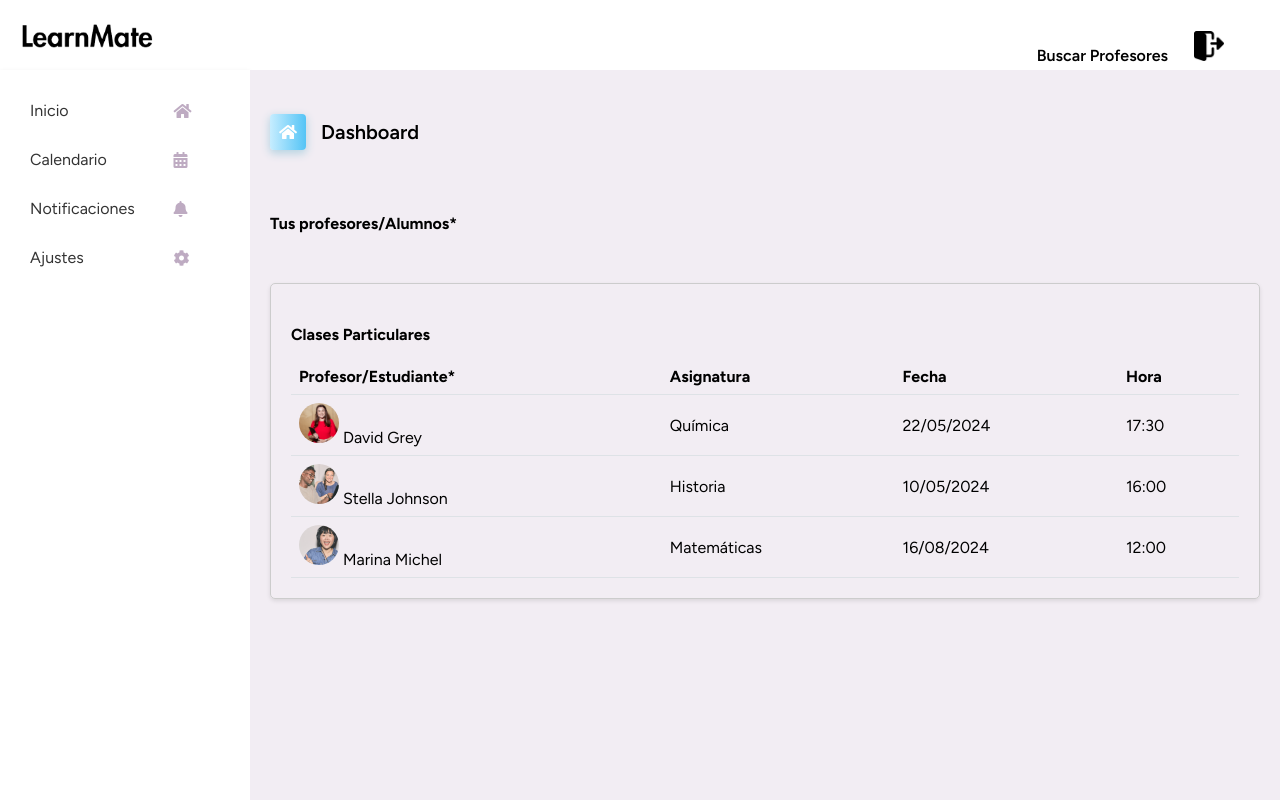
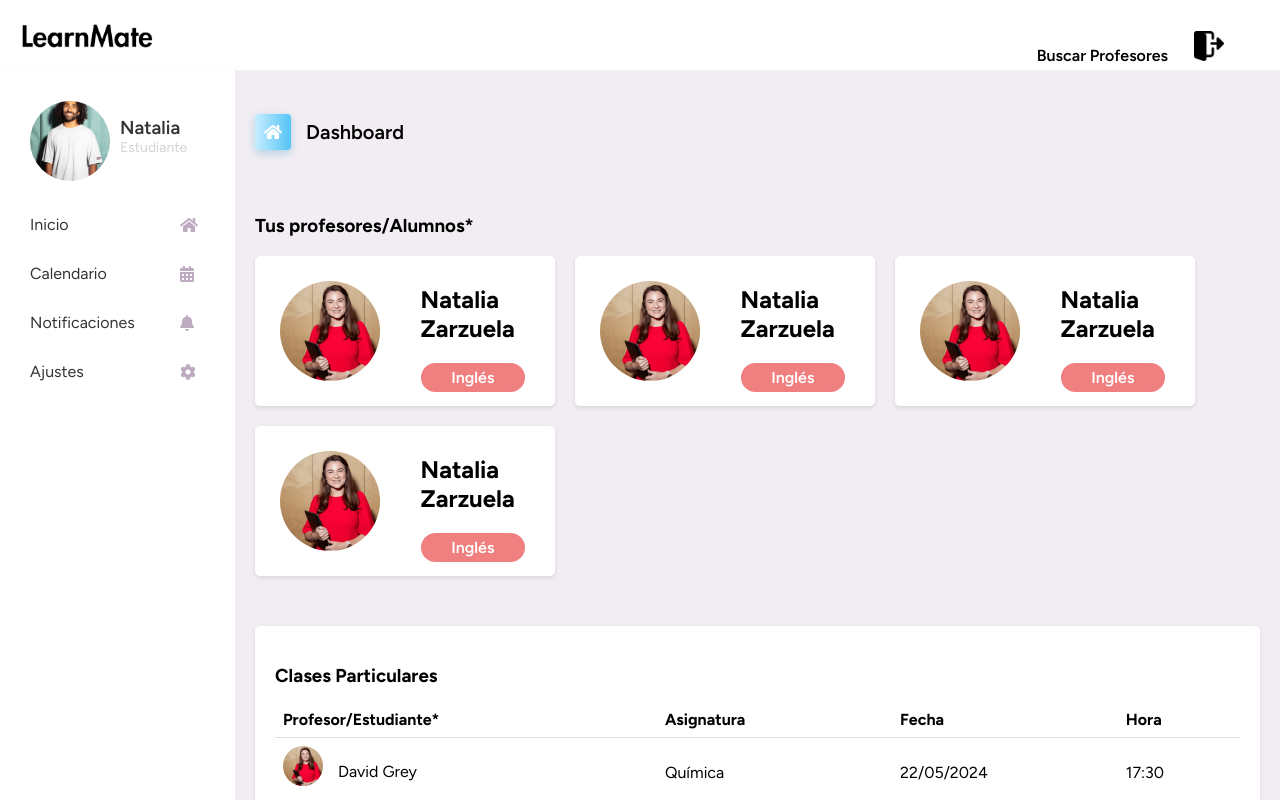
Before and after one commit to natalizg/LearnMate, a Vue app in the folder LearnMate/: page /dashboard in a window 1280 px wide. Shown: the top 800 px of the page. Built offline with nearby package versions, Linux system fonts and the light colour scheme.

Commit message:
en proceso

```diff
--- a/LearnMate/src/components/NavComponentStudent.vue
+++ b/LearnMate/src/components/NavComponentStudent.vue
@@ -1,11 +1,27 @@
 <script setup lang="ts">
+import useLogin from '../composables/useLogin';
+const { logout } = useLogin();
+import { ref } from 'vue';
+import { FontAwesomeIcon } from '@fortawesome/vue-fontawesome';
+import { faSignOutAlt, faChevronDown, faUser } from '@fortawesome/free-solid-svg-icons';
+
+const isMenuOpen = ref(false);
+
+const toggleMenu = () => {
+  isMenuOpen.value = !isMenuOpen.value;
+}
+
+const menuItems = [
+  { text: 'Perfil', icon: 'user', action: () => console.log('Go to Profile') },
+  { text: 'Cerrar sesión', icon: 'sign-out-alt', action: logout }
+];
 </script>
 
 <template>
     <div class="top-nav">
         <nav>
             <div class="left">
-                <router-link to="/"><img src="../assets/black-logo.png" alt=""></router-link>
+                <router-link to="/dashboard"><img src="../assets/black-logo.png" alt=""></router-link>
             </div>
             <div class="right">
                 <router-link to="/buscar-profesores"><a href="">Buscar Profesores</a></router-link>
@@ -39,6 +55,7 @@
         button{
             background-color: transparent;
             border:none;
+            cursor:pointer;
             img{
                 width:30px;
             }
--- a/LearnMate/src/components/StudentProfessorCard.vue
+++ b/LearnMate/src/components/StudentProfessorCard.vue
@@ -5,12 +5,14 @@
 <template>
     <div class="teacher-card">
         <div class="card">
-            <img src="../assets/asian-woman.jpg" alt="">
+            <div class="img">
+                <img src="../assets/profesora3.png" alt="">
+            </div>
             <div class="card-content">
                 <div class="name-description">
                     <h2>Natalia Zarzuela</h2>
                     <div class="profession">
-                        Química
+                        Inglés
                     </div>
                 </div>
             </div>
@@ -20,32 +22,41 @@
 
 <style lang="scss" scoped>
 .teacher-card{
-    background-color:white;
-    margin:20px;
-    border: 1px solid black;
-    border-radius:10px;
+    displaY:flex;
+    background-color: white;
+    border-radius: 5px;
+    box-shadow: 0 2px 4px rgba(0, 0, 0, 0.1);
     height:150px;
     width:300px;
     .card{
         display: flex;
-        overflow:hidden;
-        img{
-            max-width: 100%;
-            height: 150px;
-            width:150px;
-            border-radius: 10px;
-            object-fit: cover;
-            margin:0;
+        .img{
+            display:flex;
+            width:70%;
+            justify-content: center;
+            align-items: center;
+            img{
+                max-width: 100%;
+                height: 100px;
+                width:100px;
+                border-radius: 50%;
+                object-fit: cover;
+                margin:0;
+            }
         }
         .card-content{
             margin:0;
+            display:flex;
+            align-items: center;
             .name-description{
-                margin: 0px 35px;
+                margin: 0px 15px;
                 p{
                     font-size:17px;
                 }
                 .profession{
                     background-color:lightcoral;
+                    color:white;
+                    font-weight: 600;
                     margin: 5px 0px;
                     margin-right:15px;
                     padding: 5px;
--- a/LearnMate/src/components/TableClassComponent.vue
+++ b/LearnMate/src/components/TableClassComponent.vue
@@ -3,7 +3,7 @@
       <div class="col-12 grid-margin">
         <div class="card">
           <div class="card-body">
-            <h4 class="card-title">Clases Particulares</h4>
+            <h3 class="card-title">Clases Particulares</h3>
             <div class="table-responsive">
               <table class="table">
                 <thead>
@@ -16,24 +16,24 @@
                 </thead>
                 <tbody>
                   <tr>
-                    <td>
-                      <img src="../assets/profesora3.png" class="me-2" alt="image"> David Grey
+                    <td class="name">
+                      <img src="../assets/profesora3.png" class="me-2" alt="image"> <p>David Grey</p>
                     </td>
                     <td class="asignatura"> <p>Química</p></td>
                     <td> 22/05/2024</td>
                     <td> 17:30 </td>
                   </tr>
                   <tr>
-                    <td>
-                      <img src="../assets/laptop-man-woman.jpg" class="me-2" alt="image"> Stella Johnson
+                    <td class="name">
+                      <img src="../assets/laptop-man-woman.jpg" class="me-2" alt="image">  <p> Stella Johnson</p>
                     </td>
                     <td class="asignatura"> <p>Historia</p> </td>
                     <td> 10/05/2024</td>
                     <td> 16:00 </td>
                   </tr>
                   <tr>
-                    <td>
-                      <img src="../assets/asian-woman.jpg" class="me-2" alt="image"> Marina Michel
+                    <td class="name">
+                      <img src="../assets/asian-woman.jpg" class="me-2" alt="image">  <p>Marina Michel</p>
                     </td>
                     <td class="asignatura"> <p>Matemáticas</p> </td>
                     <td> 16/08/2024</td>
@@ -77,7 +77,7 @@
   }
 
   .card {
-    border: 1px solid #ccc;
+    background-color: white;
     border-radius: 5px;
     box-shadow: 0 2px 4px rgba(0, 0, 0, 0.1);
 
@@ -89,4 +89,11 @@
       margin-bottom: 15px;
     }
   }
+
+  .name{
+    display:flex;
+    p{
+      margin-left:15px;
+    }
+  }
   </style>
--- a/LearnMate/src/composables/useLogin.ts
+++ b/LearnMate/src/composables/useLogin.ts
@@ -11,13 +11,14 @@ export default function useLogin(){
         //por ahora vamos a poner que es student y que todo sale bien:
         isStudent.value = true;
         isLog.value = true;
-        router.push("/student-dashboard");
+        router.push("/dashboard");
     }
 
     function logout(){
         isLog.value = false;
         isProfessor.value = false;
         isStudent.value = false;
+        router.push("/");
         //llevar al componente homepage o puedes cambiar la logica y simplemente refrescar la pag
     }
 
--- a/LearnMate/src/pages/DashBoardPage.vue
+++ b/LearnMate/src/pages/DashBoardPage.vue
@@ -3,6 +3,17 @@
       <!--SEPARAR A OTRO COMPONENTE-->
       <div class="sidebar">
         <ul>
+          <li class="perfil-container">
+            <div class="perfil">
+              <div class="img-profile">
+                <img src="../assets/profesora2.png" alt="">
+              </div>
+              <div class="perfil-data">
+                <h3>Natalia</h3>
+                <p>Estudiante</p>
+              </div>
+            </div>
+          </li>
           <li>
             <div class="opcion">
               <p>Inicio</p>
@@ -36,7 +47,13 @@
             <h3>Dashboard</h3>
         </div>
         <div class="row-prof-alum">
-          <h4>Tus profesores/Alumnos*</h4>
+          <h3>Tus profesores/Alumnos*</h3>
+          <div class="prof-alum">
+            <StudentProfessorCard/>
+            <StudentProfessorCard/>
+            <StudentProfessorCard/>
+            <StudentProfessorCard/>
+          </div>
 
         </div>
         <div class="row-clases">
@@ -49,6 +66,7 @@
   <script setup lang="ts">
   import useLogin from '../composables/useLogin';
   import TableClassComponent from '../components/TableClassComponent.vue';
+import StudentProfessorCard from '../components/StudentProfessorCard.vue';
   const { routeSecurity } = useLogin();
   routeSecurity();
   </script>
@@ -62,7 +80,7 @@
       top: 0;
       left: 0;
       width: 250px;
-      height: 100vh;
+      height: auto;
       background-color: white;
       box-shadow: 0px 2px 5px rgba(0, 0, 0, 0.1);
 
@@ -88,10 +106,10 @@
             margin:auto;
             p {
               margin: 0;
-              width: 70%;
+              width: 150px;
             }
             i {
-              width: 30%;
+              width: 40px;
               color: #beabc2;
             }
           }
@@ -101,6 +119,34 @@
             .opcion i {
                 color: #54c4f6; /* Cambia el color del icono al azul */
             }
+          }
+        }
+        .perfil-container{
+          .perfil{
+            display:flex;
+            img{
+              width: 80px;
+              height:80px;
+              object-fit: cover;
+              border-radius:50%;
+            }
+            .perfil-data{
+              margin-left:10px;
+              margin-top:15px;
+              h3{
+                margin:0;
+                font-weight: 600;
+              }
+              p{
+                margin:0;
+                color:lightgrey;
+                font-size: 14px;
+              }
+            }
+          }
+          &:hover {
+            background-color:white;
+            color:black;
           }
         }
       }
@@ -136,6 +182,11 @@
       }
       .row-prof-alum{
         margin-top: 50px;
+        .prof-alum{
+          display:flex;
+          flex-wrap: wrap;
+          gap:20px;
+        }
       }
       .row-clases{
         margin-top: 50px;
--- a/LearnMate/src/pages/LoginPage.vue
+++ b/LearnMate/src/pages/LoginPage.vue
@@ -49,9 +49,10 @@
 
 <script setup lang="ts">
     import { ref } from 'vue';
+    import useLogin from '../composables/useLogin';
     import showIcon from '../assets/eye.png';
     import hideIcon from '../assets/hidden.png';
-
+    const { login } = useLogin()
     const email = ref('');
     const password = ref('');
     const passwordFieldType = ref<'password' | 'text'>('password');
@@ -61,9 +62,7 @@
     };
 
     const handleSubmit = () => {
-        console.log('Email:', email.value);
-        console.log('Password:', password.value);
-        // Aquí puedes agregar la lógica de autenticación
+        login(email.value, password.value);
     };
 </script>
 
--- a/package.json
+++ b/package.json
@@ -1,5 +1,6 @@
 {
   "dependencies": {
+    "@fortawesome/fontawesome-svg-core": "^6.5.2",
     "boostrap": "^2.0.0"
   }
 }
```
Also changed, not shown: 1 other file (tests, documents, lock files or other folders).
